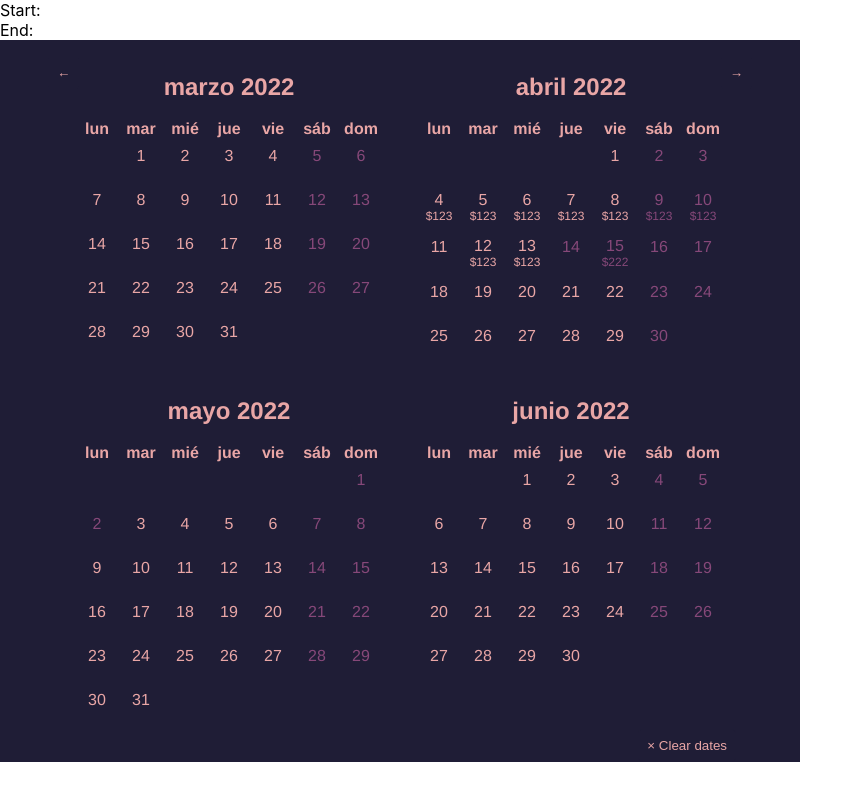
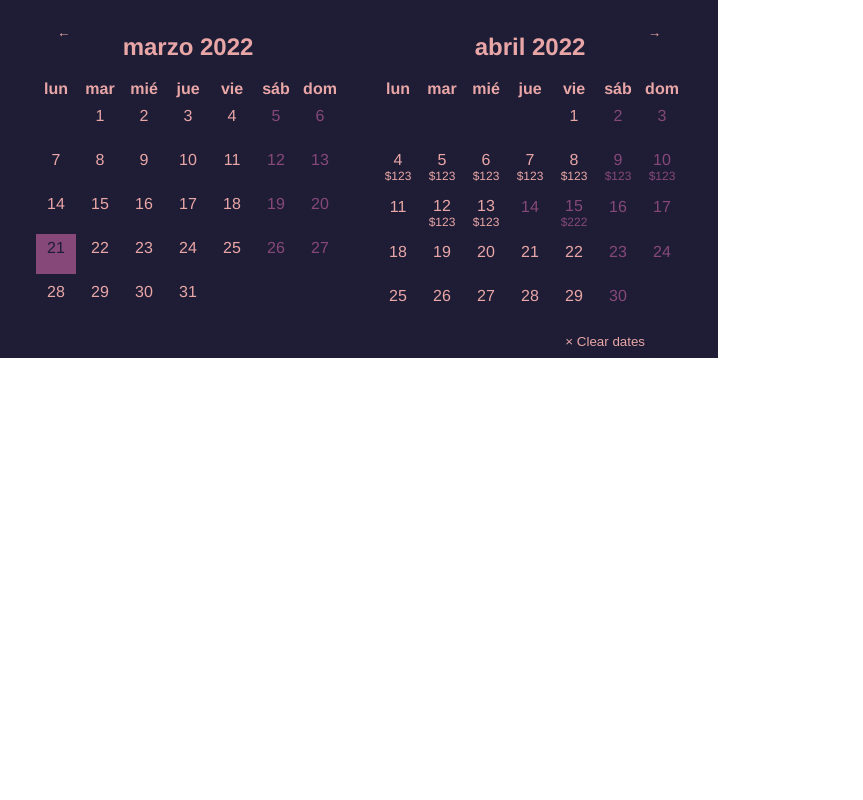
Before and after one commit to ssmirnovacode/calendar, a React (Create React App) app: page / in a window 1280 px wide. Shown: the whole page, without its empty margins (0-863 px from the left). Built offline with nearby package versions, Linux system fonts and the light colour scheme.

Commit message:
singleDate functionality added

```diff
--- a/src/App.js
+++ b/src/App.js
@@ -6,7 +6,7 @@ import { CAPTIONS } from "./mockups/captions";
 const App = () => {
 
     const [ selectedDates, setSelectedDates ] = useState({
-        // startDate: new Date(2022, 2, 21),
+        startDate: new Date(2022, 2, 21),
         // endDate: new Date()
     });
 
@@ -16,13 +16,14 @@ const App = () => {
 
     return(
         <>
-        <div>Start: {selectedDates.startDate?.toISOString()} </div>
-        <div>End: {selectedDates.endDate?.toISOString()} </div>
+        {/* <div>Start: {selectedDates.startDate?.toISOString()} </div>
+        <div>End: {selectedDates.endDate?.toISOString()} </div> */}
 
         <Calendar
-            numberOfMonths={4}
+            numberOfMonths={2}
             arrows={true}
             startDate={selectedDates.startDate}
+            singleDate
             endDate={selectedDates.endDate}
             onChange={setSelectedDates}
             locale={LOCALE}
--- a/src/components/Calendar.js
+++ b/src/components/Calendar.js
@@ -22,7 +22,8 @@ const Calendar = props => {
         blockedDates=[],
         weekendsBlocked=false,
         weekendsStyled=false,
-        captions
+        captions,
+        singleDate=false
     } = props;
 
     const initialDate = startDate ? startDate : new Date();
@@ -42,6 +43,10 @@ const Calendar = props => {
         const day = new Date(e.target.id);
         if (!day || isNaN(day.getTime())) return;
         // if same day is chosen
+        if (singleDate) {
+            setDates({ startDate: day, endDate: null });
+            return
+        }
         else if ( day - startDate === 0 || day - endDate === 0) {
             return
         }
@@ -95,8 +100,8 @@ const Calendar = props => {
                                                                         month={month}
                                                                         year={year}
                                                                         handleDaySelect={handleDaySelect}
-                                                                        startDate={getShortDateString(startDate)}
-                                                                        endDate={getShortDateString(endDate)}
+                                                                        startDate={startDate && getShortDateString(startDate)}
+                                                                        endDate={endDate && getShortDateString(endDate)}
                                                                         weekendsBlocked={weekendsBlocked}
                                                                         weekendsStyled={weekendsStyled}
                                                                         />)
```
Also changed, not shown: 1 other file (tests, documents, lock files or other folders).
